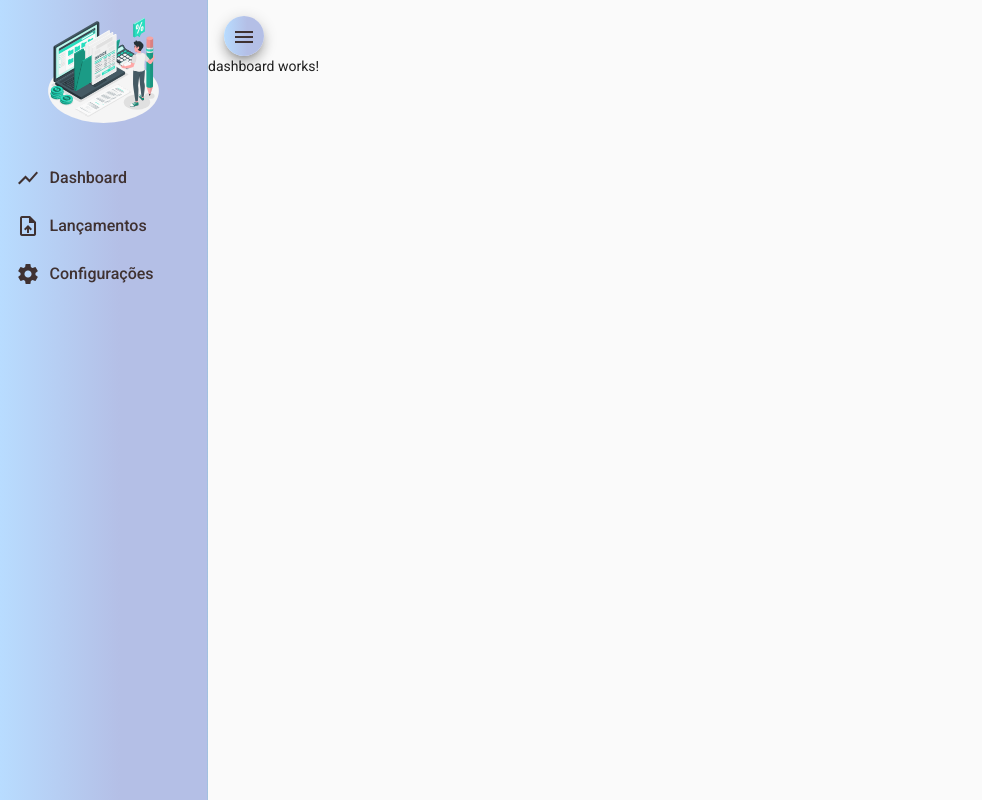
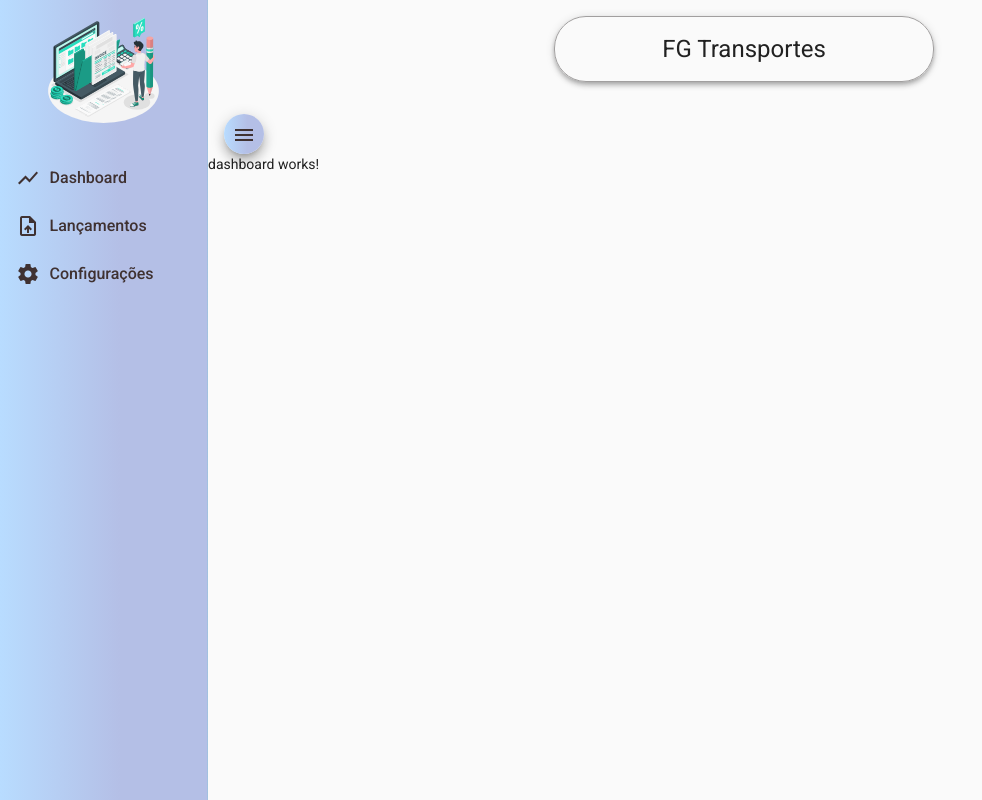
Before and after one commit to xflprflx/paycheck-frontend, an Angular app: page /dashboard in a window 1280 px wide. Shown: the whole page, without its empty margins (0-982 px from the left). Built offline with nearby package versions, Linux system fonts and the light colour scheme.

Commit message:
header html and css

```diff
--- a/src/app/components/header/header.component.css
+++ b/src/app/components/header/header.component.css
@@ -0,0 +1,12 @@
+.container {
+    display: flex;
+    align-items: center;
+    justify-content: center;
+}
+
+h1{
+    margin-top: 1rem;
+    border: 1px solid rgb(161, 159, 159);
+    padding: 1rem 10%;
+    border-radius: 2rem;
+}
--- a/src/app/components/header/header.component.html
+++ b/src/app/components/header/header.component.html
@@ -1 +1,3 @@
-<p>header works!</p>
+<div class="container">
+    <h1 class="mat-elevation-z4">FG Transportes</h1>
+</div>
--- a/src/app/components/nav/nav.component.html
+++ b/src/app/components/nav/nav.component.html
@@ -18,6 +18,7 @@
   </mat-drawer>
 
   <div class="sidenav-content">
+    <app-header></app-header>
     <button
       class="menu mat-elevation-z8"
       (click)="drawer.toggle()"
```
